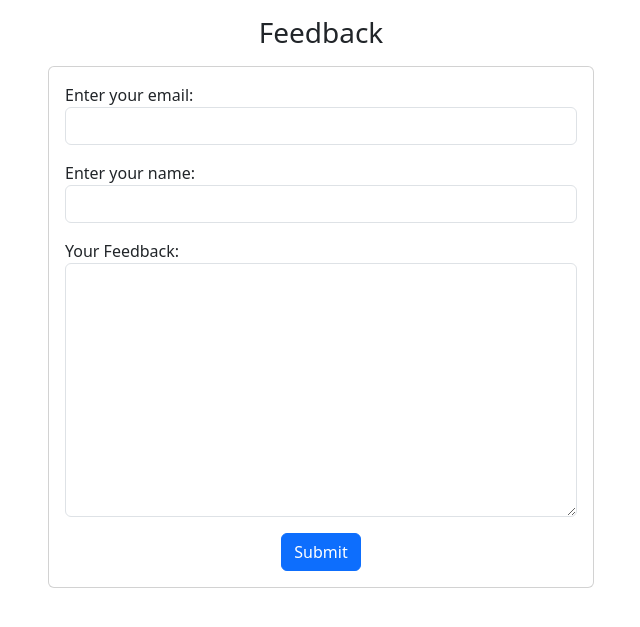
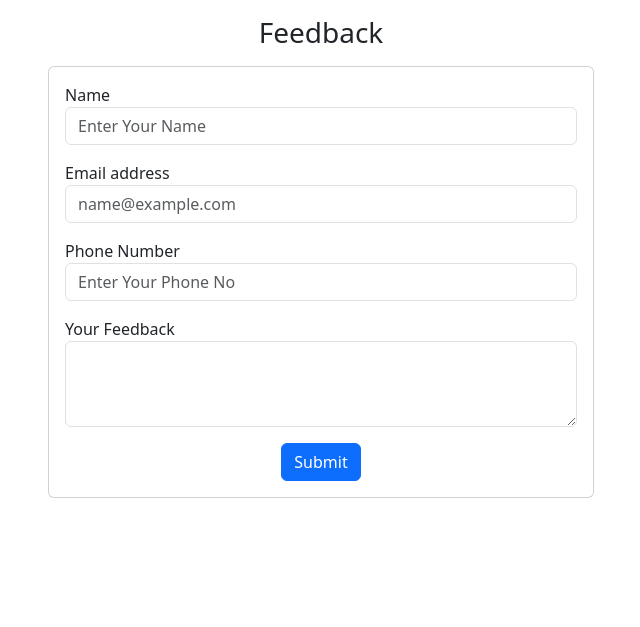
Before and after one commit to rPankaj05/Employee_management, a Django app: page /feedback/ in a window 1280 px wide. Shown: the part 56-683 px from the top of the page, without its empty margins (319-959 px from the left). Run offline with Django 4.2, Linux system fonts and the light colour scheme.

Commit message:
Update feedback.html

```diff
--- a/templates/feedback.html
+++ b/templates/feedback.html
@@ -11,6 +11,8 @@
 
 <body>
     {% include 'navbar.html' %}
+
+
     <h3 class="text-center my-3">Feedback</h3>
 
     <div class="container">
@@ -21,7 +23,28 @@
                     <form action="/feedback/" method="POST">
 
                         {% csrf_token %}
-                        {{form.as_p}}
+
+                        <div class="form-group mb-3">
+                            <label for="name">Name</label>
+                            <input type="text" class="form-control" id="name" name="name" placeholder="Enter Your Name">
+                        </div>
+
+                        <div class="form-group mb-3">
+                            <label for="email">Email address</label>
+                            <input type="email" class="form-control" id="email" name="email" placeholder="name@example.com">
+                        </div>
+
+                        <div class="form-group mb-3">
+                            <label for="phone">Phone Number</label>
+                            <input type="text" class="form-control" id="phone" name="phone" placeholder="Enter Your Phone No ">
+                        </div>
+
+
+                        <div class="form-group mb-3">
+                            <label for="desc">Your Feedback </label>
+                            <textarea class="form-control" id="desc" name="desc" rows="3"></textarea>
+                        </div>
+
 
                         <div class="container text-center">
                             <button type="submit" class="btn btn-primary">
```
